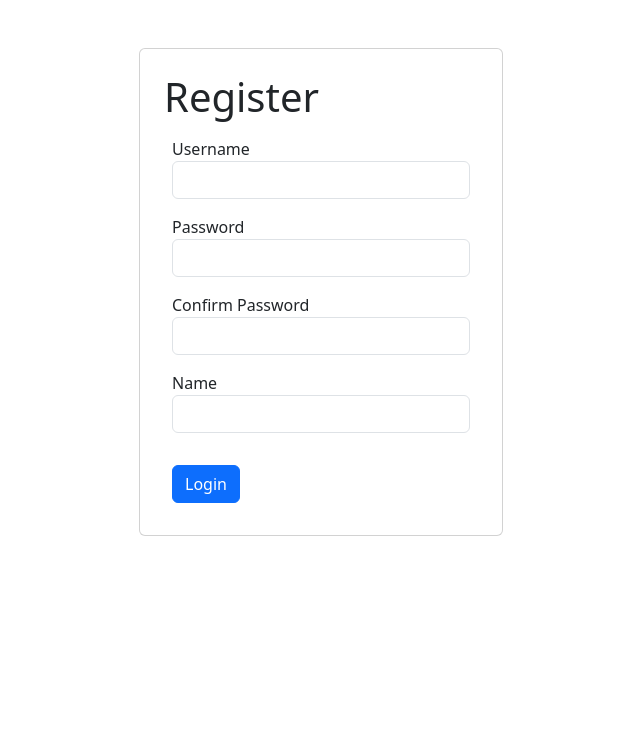
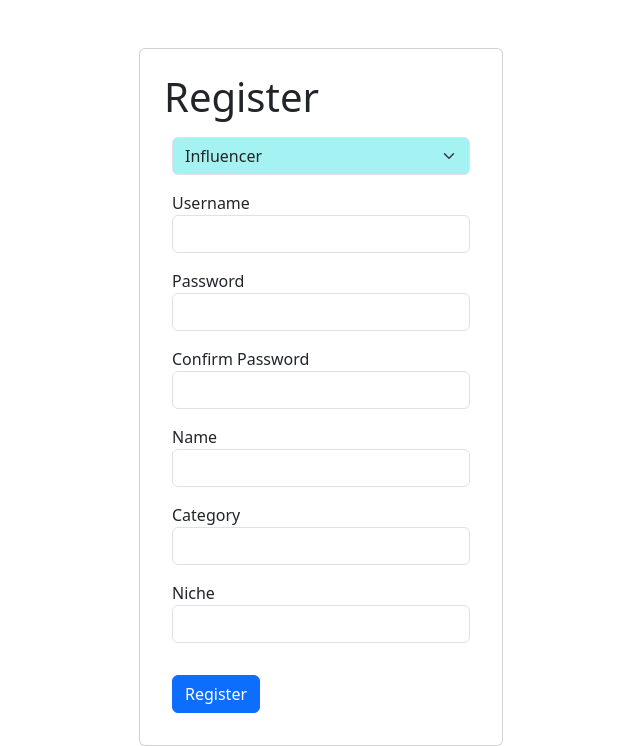
Before and after one commit to Shruti-codes-ml/AdConnect, a Flask app: page /register in a window 1280 px wide. Shown: the part 56-802 px from the top of the page, without its empty margins (319-959 px from the left). Before the commit the page ends 592 px from the top, so only its background shows below. Run offline with Flask 3, Linux system fonts and the light colour scheme.

Commit message:
login and register post method

```diff
--- a/app.py
+++ b/app.py
@@ -3,6 +3,7 @@ from flask import Flask
 app = Flask(__name__)
 
 import config
+import models
 import routes
 
 if __name__ == "__main__":
--- a/routes.py
+++ b/routes.py
@@ -1,5 +1,8 @@
 from app import app
 from flask import render_template
+from flask import request, flash, redirect, url_for, session
+from models import db, Influencer, Sponsor, Admin
+from werkzeug.security import generate_password_hash, check_password_hash
 
 @app.route("/")
 def index():
@@ -12,3 +15,88 @@ def login():
 @app.route("/register")
 def register():
     return render_template('register.html')
+
+@app.route("/login", methods=["POST"])
+def login_post():
+    user_type = request.form.get("user_type")
+    username = request.form.get("username")
+    password = request.form.get("password")
+
+    if not username or not password :
+        flash("Error : Please fill all required fields")
+        return redirect(url_for('login'))
+
+    user_models = {
+        "influencer": Influencer,
+        "sponsor": Sponsor,
+        "admin" : Admin
+    }
+
+    user_model = user_models.get(user_type)
+
+    if not user_model:
+        flash("Error: Invalid user type")
+        return redirect(url_for('login'))
+
+    user = user_model.query.filter_by(username=username).first()
+
+    if not user:
+        flash(f"Error : {user_type.capitalize()} not registered")
+        return redirect(url_for('register'))
+
+    if not check_password_hash(user.passhash, password):
+        flash("Error: Incorrect password")
+        return redirect(url_for('login'))
+
+    session['user_type'] = user_type
+    session['id'] = user.id
+    flash(f"{user_type.capitalize()} login successful")
+    return redirect(url_for('index'))
+
+@app.route("/register", methods=["POST"])
+def register_post():
+    user_type = request.form.get("user_type")
+    username = request.form.get("username")
+    password = request.form.get("password")
+    confirm_password = request.form.get("confirm_password")
+    name = request.form.get("name")
+
+    if user_type == "influencer" :
+        category = request.form.get("category")
+        niche = request.form.get("niche")
+        if not username or not password or not confirm_password or not category or not niche :
+            flash("Error : Please fill all required fields")
+            return redirect(url_for('register'))
+        if password != confirm_password:
+            flash("Error : Passwords do not match")
+            return redirect(url_for('register'))
+
+        influencer = Influencer.query.filter_by(username = username).first()
+        if influencer :
+            flash("Error : Username already taken")
+            return redirect(url_for('register'))
+        new_influencer = Influencer(username = username, passhash = generate_password_hash(password),name=name, category = category, niche=niche)
+        db.session.add(new_influencer)
+        db.session.commit()
+        flash("Influencer successfully registered")
+        return redirect(url_for('index'))
+    if user_type == "sponsor" :
+        budget = request.form.get("budget")
+        industry = request.form.get("industry")
+
+        if not username or not password or not confirm_password or not budget or not industry :
+            flash("Error : Please fill all required fields")
+            return redirect(url_for('register'))
+        if password != confirm_password:
+            flash("Error : Passwords do not match")
+            return redirect(url_for('register'))
+
+        sponsor = Sponsor.query.filter_by(username = username).first()
+        if sponsor :
+            flash("Error : Username already taken")
+            return redirect(url_for('register'))
+        new_sponsor = Sponsor(username = username, passhash = generate_password_hash(password),name=name, budget = budget, industry = industry)
+        db.session.add(new_sponsor)
+        db.session.commit()
+        flash("Sponsor successfully registered")
+        return redirect(url_for('index'))
--- a/templates/layout.html
+++ b/templates/layout.html
@@ -17,6 +17,25 @@
 
     <div class="container">
         {% include 'navbar.html' %}
+
+        {% with messages = get_flashed_messages() %}
+            {% if messages %}
+            {% for message in messages %}
+                {% if "Error" in message %}
+                    <div class="alert alert-danger" role="alert">
+                        {{ message }}
+                    </div>
+                {% else %}
+                    <div class="alert alert-info" role="alert">
+                        {{ message }}
+                    </div>
+                {% endif %}
+
+            {% endfor %}
+
+            {% endif %}
+        {% endwith %}
+
         {% block content %}
 
         {% endblock %}
--- a/templates/register.html
+++ b/templates/register.html
@@ -1,7 +1,7 @@
 {% extends 'layout.html' %}
 
 {% block title %}
-    Login Page
+    Register Page
 {% endblock %}
 
 {% block content %}
@@ -9,28 +9,67 @@
         <div class="col-md-4">
             <div class="card p-4">
                 <h1 class="card-title">Register</h1>
-                <form action="">
+                <form action="{{  url_for('register')  }}" method="POST">
                     <div class="form-group p-2">
-                    <label for="username" class="card-text">Username</label>
-                    <input type="text" name="username" class="form-control">
+                        <select name="user_type" id="user_type" class="form-select" aria-label="Default select example" style="background-color: #a5f2f2;">
+                            <option selected value="influencer" style="background-color: #ffffff;">Influencer</option>
+                            <option value="sponsor" style="background-color: #ffffff;">Sponsor</option>
+                            </select>
                     </div>
                     <div class="form-group p-2">
-                    <label for="password" class="card-text">Password</label>
-                    <input type="password" name = "password" class="form-control">
+                        <label for="username" class="card-text">Username</label>
+                        <input type="text" name="username" class="form-control" required>
                     </div>
                     <div class="form-group p-2">
-                    <label for="confirm_password" class="card-text">Confirm Password</label>
-                    <input type="password" name = "confirm_password" class="form-control">
+                        <label for="password" class="card-text">Password</label>
+                        <input type="password" name = "password" class="form-control" required>
                     </div>
                     <div class="form-group p-2">
-                    <label for="name" class="card-text">Name</label>
-                    <input type="text" name="name" class="form-control">
+                        <label for="confirm_password" class="card-text">Confirm Password</label>
+                        <input type="password" name = "confirm_password" class="form-control" required>
                     </div>
+                    <div class="form-group p-2">
+                        <label for="name" class="card-text">Name</label>
+                        <input type="text" name="name" class="form-control">
+                    </div>
+
+                    <!-- Dynamic fields -->
+                    <div id="influencer_fields" class="d-none">
+                        <div class="form-group p-2">
+                            <label for="category" class="card-text">Category</label>
+                            <input type="text" name="category" class="form-control">
+                        </div>
+                        <div class="form-group p-2">
+                            <label for="niche" class="card-text">Niche</label>
+                            <input type="text" name="niche" class="form-control">
+                        </div>
+                    </div>
+
+                    <div id="sponsor_fields" class="d-none">
+                        <div class="form-group p-2">
+                            <label for="budget" class="card-text">Budget</label>
+                            <input type="number" name="budget" class="form-control">
+                        </div>
+                        <div class="form-group p-2">
+                            <label for="industry" class="card-text">Industry</label>
+                            <input type="text" name="industry" class="form-control">
+                        </div>
+                    </div>
+
                     <div class="form-group mt-3 p-2">
-                        <button type="submit" class="btn btn-primary">Login</button>
+                        <button type="submit" class="btn btn-primary">Register</button>
                     </div>
                 </form>
             </div>
         </div>
     </div>
+
+    <script>
+        document.getElementById('user_type').addEventListener('change', function() {
+            var userType = this.value;
+            document.getElementById('influencer_fields').classList.toggle('d-none', userType !== 'influencer');
+            document.getElementById('sponsor_fields').classList.toggle('d-none', userType !== 'sponsor');
+        });
+        document.getElementById('user_type').dispatchEvent(new Event('change'));
+    </script>
 {% endblock %}
```
Also changed, not shown: models.py (added, +89 -0 lines), templates/login.html (+12 -5 lines), instance/db.sqlite3 (added).
